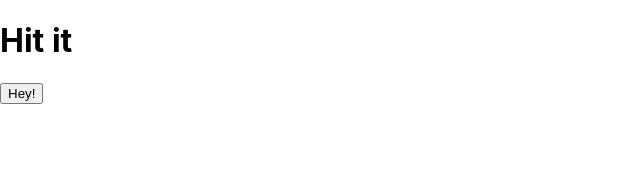
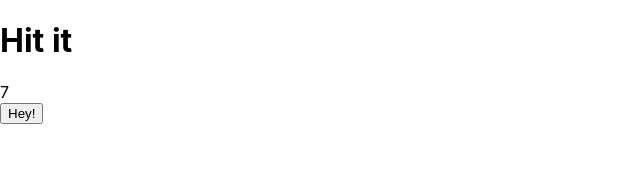
Before and after one commit to Combatd/ReactHooksBegin, a React (Create React App) app: page / in a window 1280 px wide. Shown: the top 172 px of the page, without its empty margins (0-640 px from the left). Built offline with nearby package versions, Linux system fonts and the light colour scheme.

Commit message:
Render counter component

```diff
--- a/src/App.js
+++ b/src/App.js
@@ -2,6 +2,7 @@
 import './App.css';
 
 import Button from './components/Button';
+import Counter from './components/Counter';
 import Header from './components/Header';
 
 // const App = () => {
@@ -18,6 +19,7 @@
     return (
       <>
         <Header text="Hit it"/>
+        <Counter />
         <Button label="Hey!" />
       </>
     );
--- a/src/components/Button.js
+++ b/src/components/Button.js
@@ -15,13 +15,13 @@
     // this.handlleButtonClick = this.handlleButtonClick.bind(this); // without arrow function, bind the context of this to instance of Button
   }
   // If not arrow function, must use arrow function for onClick
-  handlleButtonClick() {
+  handleButtonClick() {
     this.setState({ counter: 1})
   }
 
   render() {
     return (
-      <button onClick={() => this.handlleButtonClick}>{this.props.label}</button>
+      <button onClick={() => this.handleButtonClick}>{this.props.label}</button>
     )
   }
  }
--- /dev/null
+++ b/src/components/Counter.js
@@ -0,0 +1,29 @@
+import React from "react";
+
+class Counter extends React.Component {
+  constructor() {
+    super()
+    this.state = {
+      counter: 0
+    };
+  }
+  // After rendering, we will attach a timer to the component
+  componentDidMount() {
+    // We are defining the timer attribute, this is not built into React
+    this.timer = setInterval(() => {
+      this.setState({
+        counter: this.state.counter + 1
+      });
+    }, 1000);
+  }
+
+  render() {
+    return (
+      <div>
+        <span>{this.state.counter}</span>
+      </div>
+    )
+  }
+}
+
+export default Counter;
```
